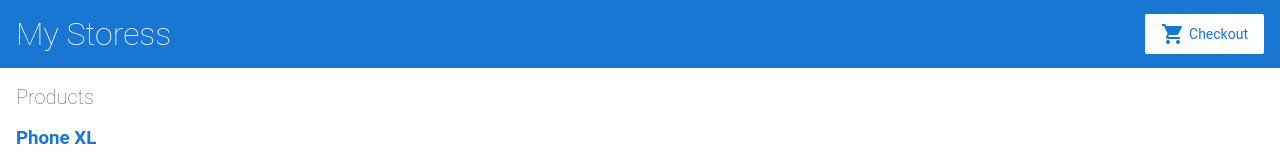
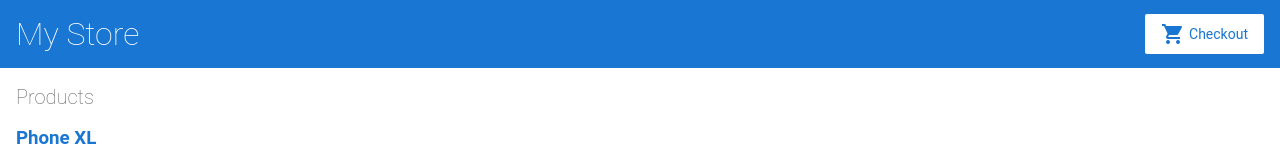
Before and after one commit to Delian4o-web/AngularStoreExample, an Angular app in the folder store-example/: page / in a window 1280 px wide. Shown: the top 160 px of the page. Built offline with nearby package versions, Linux system fonts and the light colour scheme.

Commit message:
Style : Title Change

```diff
--- a/store-example/src/app/top-bar/top-bar.component.html
+++ b/store-example/src/app/top-bar/top-bar.component.html
@@ -1,5 +1,5 @@
 <a [routerLink]="['/']">
-  <h1>My Storess</h1>
+  <h1>My Store</h1>
 </a>
 
 <a class="button fancy-button"
```
